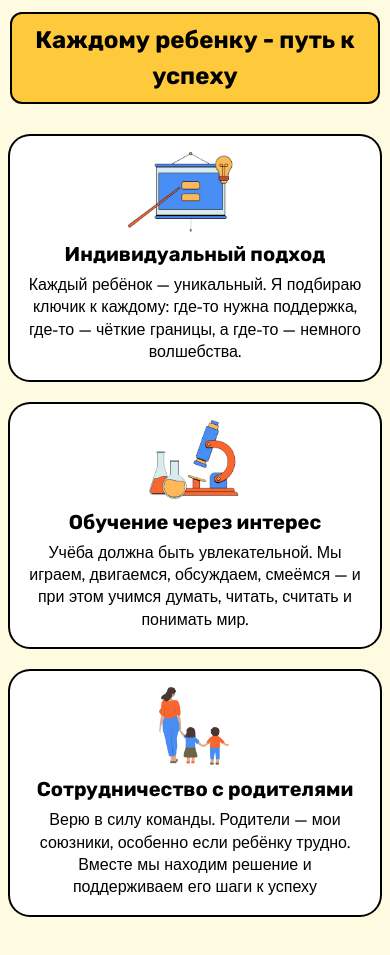
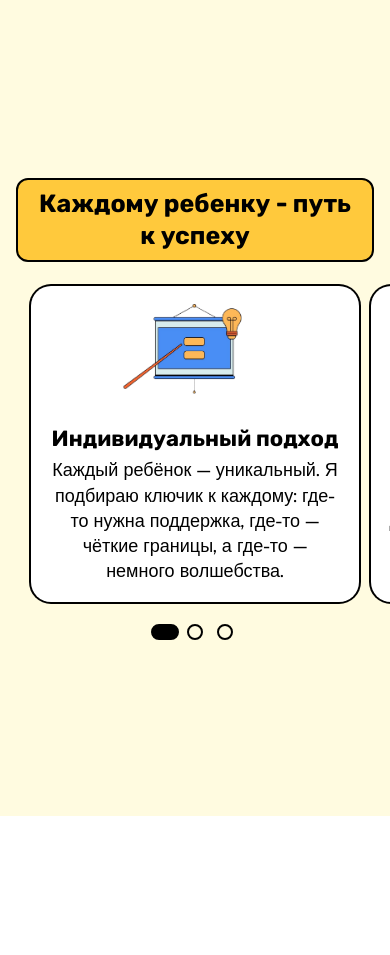
Before and after one commit to BobbyDorfman/fedorenko-landing, a React (Create React App) app: page / in a window 390 px wide. Shown: the part 2560-3515 px from the top of the page. After the commit the page ends 3376 px from the top, so only its background shows below. Built offline with nearby package versions, Linux system fonts and the light colour scheme.

Commit message:
Add files via upload

```diff
--- a/src/components/Success/Success.js
+++ b/src/components/Success/Success.js
@@ -1,5 +1,7 @@
 import React from "react";
 import "./Success.scss";
+import CardSlider from "../CardSlider/CardSlider";
+import useMediaQuery, { PHONE_QUERY } from "../../hooks/useMediaQuery";
 
 // Импортируем изображения
 import Projector from "../../image/Simple_Lined_Screen_Projector.png";
@@ -8,45 +10,52 @@ import Hands from "../../image/Single_Mother_Holding_Hands.png";
 import Apple from "../../image/Simple_Lined_Apple.png";
 import Shape from "../../image/Abstract_Shape_Illustration.png";
 
+const CARDS = [
+    {
+        title: "Индивидуальный подход",
+        image: Projector,
+        imageClass: "decor--projector",
+        text: "Каждый ребёнок — уникальный. Я подбираю ключик к каждому: где-то нужна поддержка, где-то — чёткие границы, а где-то — немного волшебства.",
+    },
+    {
+        title: "Обучение через интерес",
+        image: Equipment,
+        imageClass: "decor--equipment",
+        text: "Учёба должна быть увлекательной. Мы играем, двигаемся, обсуждаем, смеёмся — и при этом учимся думать, читать, считать и понимать мир.",
+    },
+    {
+        title: "Сотрудничество с родителями",
+        image: Hands,
+        imageClass: "decor--hands",
+        text: "Верю в силу команды. Родители — мои союзники, особенно если ребёнку трудно. Вместе мы находим решение и поддерживаем его шаги к успеху",
+    },
+];
+
 function Success() {
+    const isPhone = useMediaQuery(PHONE_QUERY);
+
+    const cards = CARDS.map((card) => (
+        <div className="success__card" key={card.title}>
+            <div className="success__image-wrapper">
+                <img src={card.image} alt="" className={`decor ${card.imageClass}`} />
+            </div>
+            <h3>{card.title}</h3>
+            <p>{card.text}</p>
+        </div>
+    ));
+
     return (
         <section className="success" id="success">
             <div className="success__box">
                 <h2 className="success__title">Каждому ребенку - путь к успеху</h2>
-                <div className="success__content">
-                    <div className="success__card">
-                        <div className="success__image-wrapper">
-                            <img src={Projector} alt="Projector" className="decor decor--projector" />
-                        </div>
-                        <h3>Индивидуальный подход</h3>
-                        <p>Каждый ребёнок — уникальный.
-                            Я подбираю ключик к каждому: где-то нужна поддержка,
-                            где-то — чёткие границы, а где-то — немного волшебства.
-                        </p>
-                    </div>
-                    <div className="success__card">
-                        <div className="success__image-wrapper">
-                            <img src={Equipment} alt="Equipment" className="decor decor--equipment" />
-                        </div>
-                        <h3>Обучение через интерес</h3>
-                        <p>Учёба должна быть увлекательной.
-                            Мы играем, двигаемся, обсуждаем, смеёмся — и при этом учимся думать,
-                            читать, считать и понимать мир.
-                        </p>
-                    </div>
-                    <div className="success__card">
-                        <div className="success__image-wrapper">
-                            <img src={Hands} alt="Hands" className="decor decor--hands" />
-                        </div>
-                        <h3>Сотрудничество с родителями</h3>
-                        <p>Верю в силу команды.
-                            Родители — мои союзники, особенно если ребёнку трудно.
-                            Вместе мы находим решение и поддерживаем его шаги к успеху
-                        </p>
-                    </div>
-                </div>
-                <img src={Apple} alt="Apple" className="decor decor--apple" />
-                <img src={Shape} alt="Shape" className="decor decor--shape" />
+                {isPhone ? (
+                    // Телефон: карточки — слайдер
+                    <CardSlider label="Каждому ребенку - путь к успеху">{cards}</CardSlider>
+                ) : (
+                    <div className="success__content">{cards}</div>
+                )}
+                <img src={Apple} alt="" className="decor decor--apple" />
+                <img src={Shape} alt="" className="decor decor--shape" />
             </div>
         </section>
     );
--- a/src/components/Success/Success.scss
+++ b/src/components/Success/Success.scss
@@ -114,6 +114,15 @@
     }
 }
 
+// Телефоны и планшеты: раздел растягивается на весь экран (цвет фона без белых полос)
+@media not all and (min-width: 1025px) and (hover: hover) {
+    .success {
+        min-height: 100vh;
+        min-height: 100dvh;
+        align-items: center;
+    }
+}
+
 // Планшет: до 1275px
 @media (max-width: 1274px) {
     .success {
@@ -181,36 +190,53 @@
     }
 }
 
-// Мобильные телефоны: до 768px
+// Телефон (до 767px): карточки показываются слайдером (см. CardSlider)
 @media (max-width: 767px) {
     .success {
-        padding: 40px 0;
+        padding: 72px 0 36px;
+
+        &__box {
+            width: 100%;
+        }
 
         &__title {
-        font-size: 24px;
-        padding: 8px 16px;
-        border-radius: 12px;
+            width: calc(100% - 32px);
+            max-width: 420px;
+            font-size: clamp(22px, 6.4vw, 30px);
+            line-height: 1.3;
+            padding: 8px 16px;
+            border-radius: 12px;
+            margin-bottom: 20px;
         }
 
-        &__box {
-        width: 95%;
+        // В слайдере высоту и ширину задаёт сам слайдер
+        &__card {
+            flex: 1 1 auto;
+            width: 100%;
+            max-width: none;
+            max-height: none;
+            padding: 18px;
+            overflow: visible;
+            text-align: center;
         }
 
-        &__card {
-        padding: 16px;
+        &__image-wrapper {
+            height: 90px;
+            margin-bottom: 12px;
         }
 
         h3 {
-        font-size: 20px;
+            font-size: 22px;
+            margin-bottom: 8px;
         }
 
         p {
-        font-size: 16px;
+            font-size: 18px;
         }
 
-        &__image-wrapper {
-        height: 80px;
-        margin-bottom: 12px;
+        .decor--apple,
+        .decor--shape {
+            display: none;
         }
     }
 }
```
